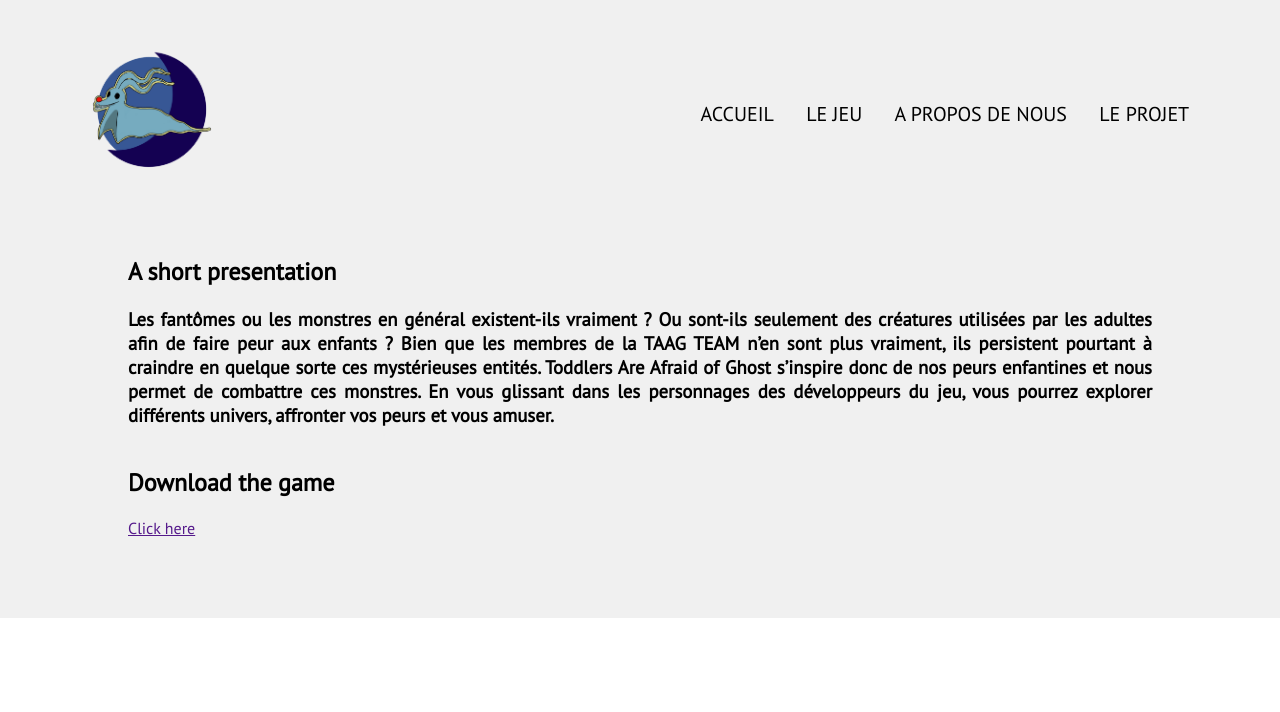
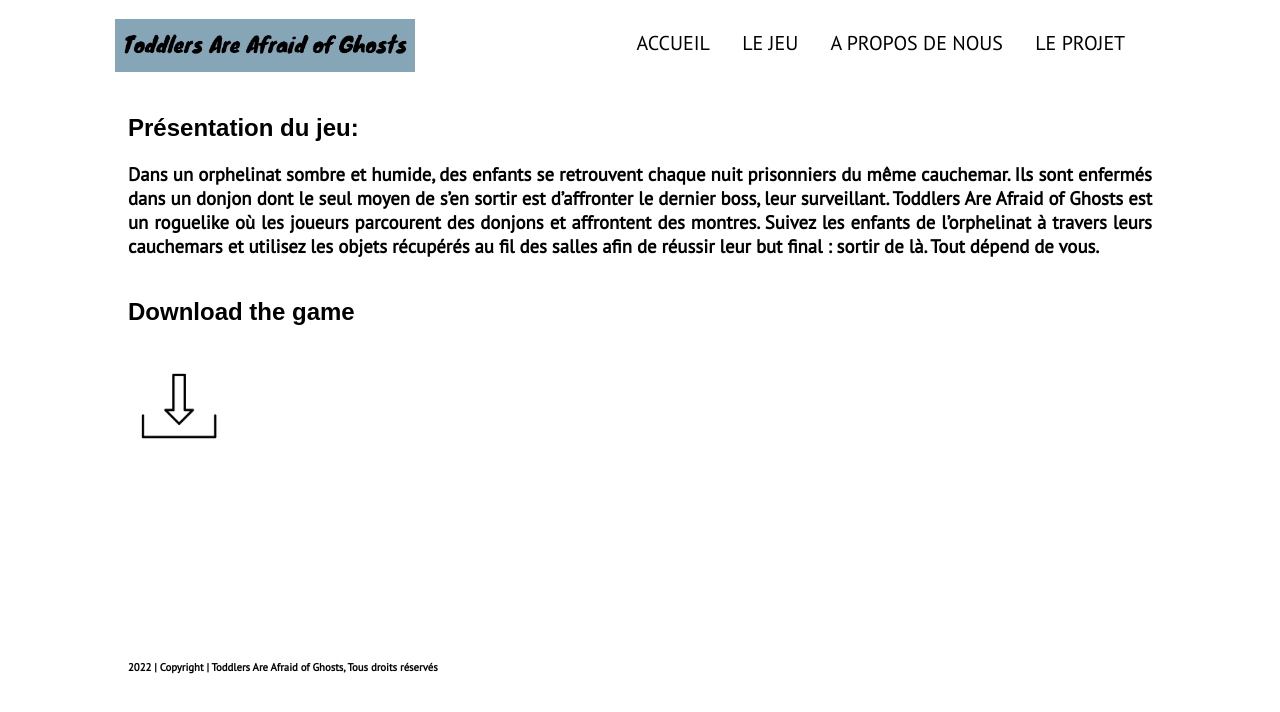
Before and after one commit to Toddlers-Are-Afraid-of-Ghosts/TAAG-Website, a plain HTML site: page jeu.html in a window 1280 px wide. Drawn offline with Linux system fonts and the light colour scheme.

Commit message:
modifs des textes et des icones, ajout du footer et fake copryright

```diff
--- a/jeu.html
+++ b/jeu.html
@@ -14,7 +14,7 @@
         <section class="headbis">
             <!--logo cliquable pour revenir sur l'accueil-->
             <nav>
-                <a href="web site page 1.html"><img src="logo_taag-Recupere-Recupere.png" alt="logo du site" /></a><br>
+                <a href="index.html"><img src="nom_site_web.png" alt="nom du site"/></a>
             <div class="nav-links">
                 <ul>
                     <!--sommaire-->
@@ -27,20 +27,24 @@
             </nav>
             <!--texte-->
             <div class="text">
-                <h2> A short presentation</h2>
+                <h2>Présentation du jeu:</h2>
                 <br>
-                <h3>Les fantômes ou les monstres en général existent-ils vraiment ? Ou sont-ils seulement des créatures utilisées par les adultes afin de faire
-                    peur aux enfants ? Bien que les membres de la TAAG TEAM n’en sont plus vraiment, ils persistent pourtant à craindre en quelque sorte ces
-                    mystérieuses entités.
-                    Toddlers Are Afraid of Ghost s’inspire donc de nos peurs enfantines et nous permet de combattre ces monstres.
-                    En vous glissant dans les personnages des développeurs du jeu, vous pourrez explorer différents univers, affronter vos peurs et vous amuser.
+                <h3>Dans un orphelinat sombre et humide, des enfants se retrouvent chaque nuit prisonniers du même cauchemar.
+                    Ils sont enfermés dans un donjon dont le seul moyen de s’en sortir est d’affronter le dernier boss, leur surveillant.
+                    Toddlers Are Afraid of Ghosts est un roguelike où les joueurs parcourent des donjons et affrontent des montres.
+                    Suivez les enfants de l’orphelinat à travers leurs cauchemars et utilisez les objets récupérés au fil des salles
+                    afin de réussir leur but final : sortir de là. Tout dépend de vous.
+
                 </h3>
                 <br><br>
                  <h2>Download the game</h2>
                  <br>
-                 <a href="">Click here</a>
+                 <a href=""><img src="—Pngtree—download arrow vector icon white_5249045.png"/></a>
                  <br><br><br><br><br>
             </div>
             </section>
     </body>
+    <footer>
+        <h6>2022 | Copyright | Toddlers Are Afraid of Ghosts, Tous droits réservés</h6>
+    </footer>
 </html>
--- a/web site.css
+++ b/web site.css
@@ -12,21 +12,26 @@
     background-image: url(banner.png);
     background-position: center;
     background-size: cover;
-    position: relative;
+    position: top;
 }
 
 /*caractéristiques générales des catégories sommaire*/
 nav{
+    margin-left: 10%;
     display: flex;
-    padding: 3% 6%;
+    padding: 1% 6%;
     justify-content: space-between;
+    margin-left: 3%;
+    margin-right: 5%;
     align-items: center;
 }
 
 /*position du sommaire*/
 nav img{
-    width: 150px;
+    margin-top: 2%;
+    width: 300px;
 }
+
 .nav-links{
     flex: 1;
     text-align: right;
@@ -65,8 +70,22 @@ nav img{
     margin-top: 2%;
     text-align:justify;
 }
+.body{
+    background-color: rgb(216, 216, 216);
+}
 
-/*couleur de fond du site*/
-.headbis{
-    background-color: rgb(240, 240, 240);
+/*police des titres*/
+h2{
+    font-family: 'Anton', sans-serif;
 }
+/*bas de page*/
+footer{
+    margin-left: 10%;
+    margin-right: 5%;
+    margin-top: 1%;
+    margin-bottom: 1%;
+}
+
+.text img{
+    width: 10%;
+}
```
Also changed, not shown: index.html (+3 -0 lines), presentation.html (+4 -1 lines), projet.html (+7 -4 lines), nom_site_web.png (added), pdf-icon-png-2082.png (added), —Pngtree—download arrow vector icon white_5249045.png (added).
